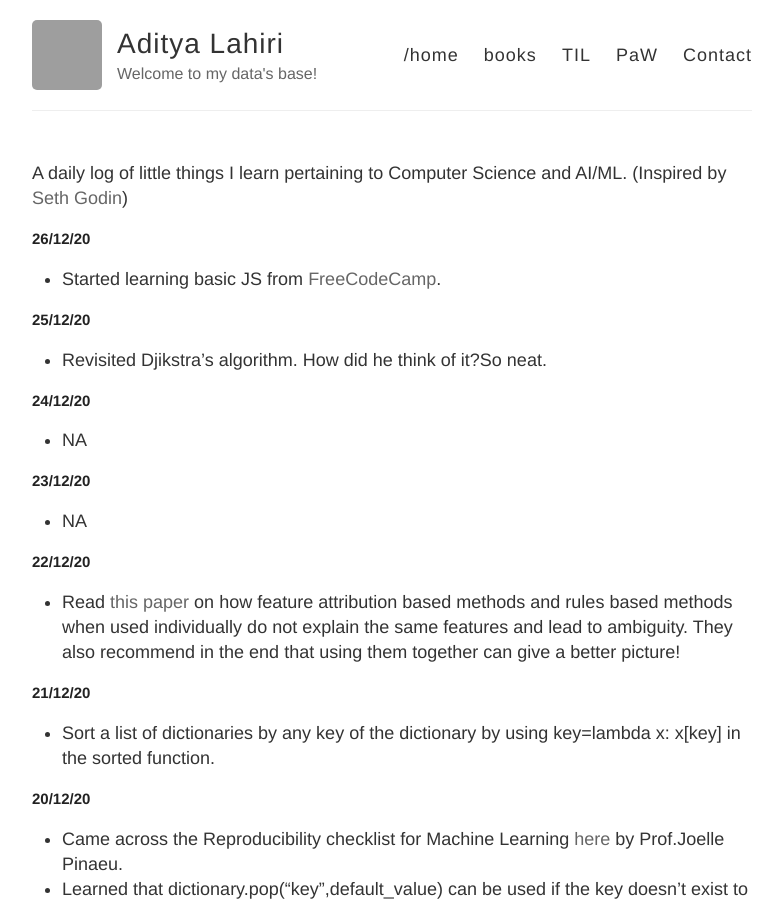
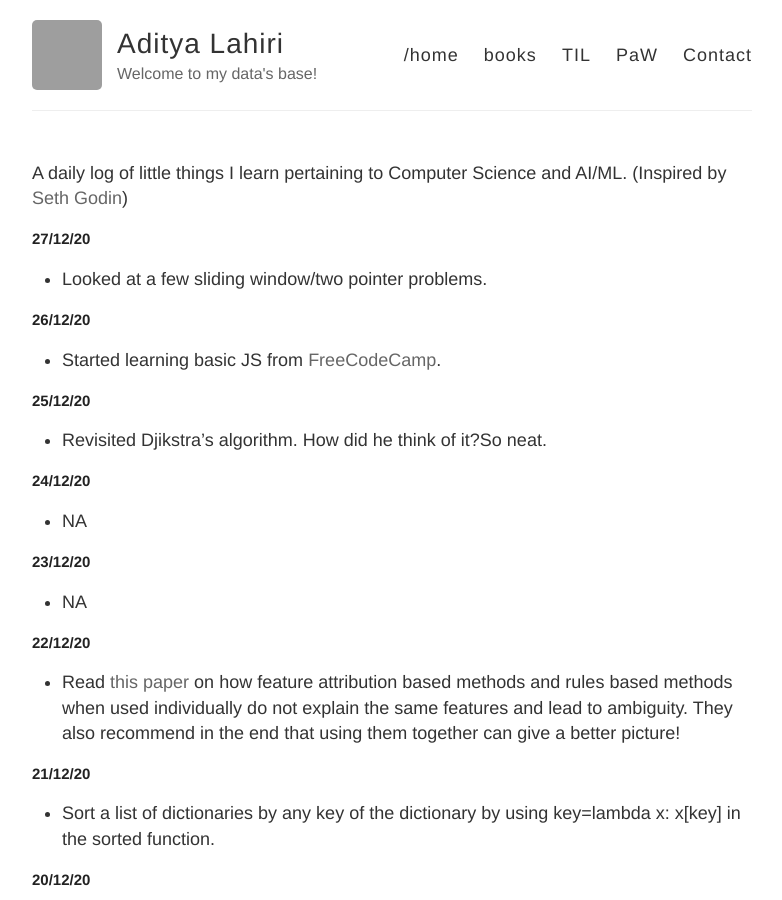
Before and after one commit to adityalahiri/adityalahiri.github.io, a Jekyll site: the page built from TIL.md, in a window 1280 px wide and 900 px high. Shown: the whole window, without its empty margins (248-1030 px from the left). Built offline with Jekyll 4.4.1, drawn with Linux system fonts in a browser that asks for light colours; our own code applies the rules of GitHub Pages for plain Markdown files; grey boxes are pictures that could not be loaded.

Commit message:
Update for 27/12

```diff
--- a/TIL.md
+++ b/TIL.md
@@ -1,5 +1,9 @@
 A daily log of little things I learn pertaining to Computer Science and AI/ML.
 (Inspired by [Seth Godin](https://seths.blog/))
+
+## 27/12/20
+
+* Looked at a few sliding window/two pointer problems.
 
 ## 26/12/20
 
```
